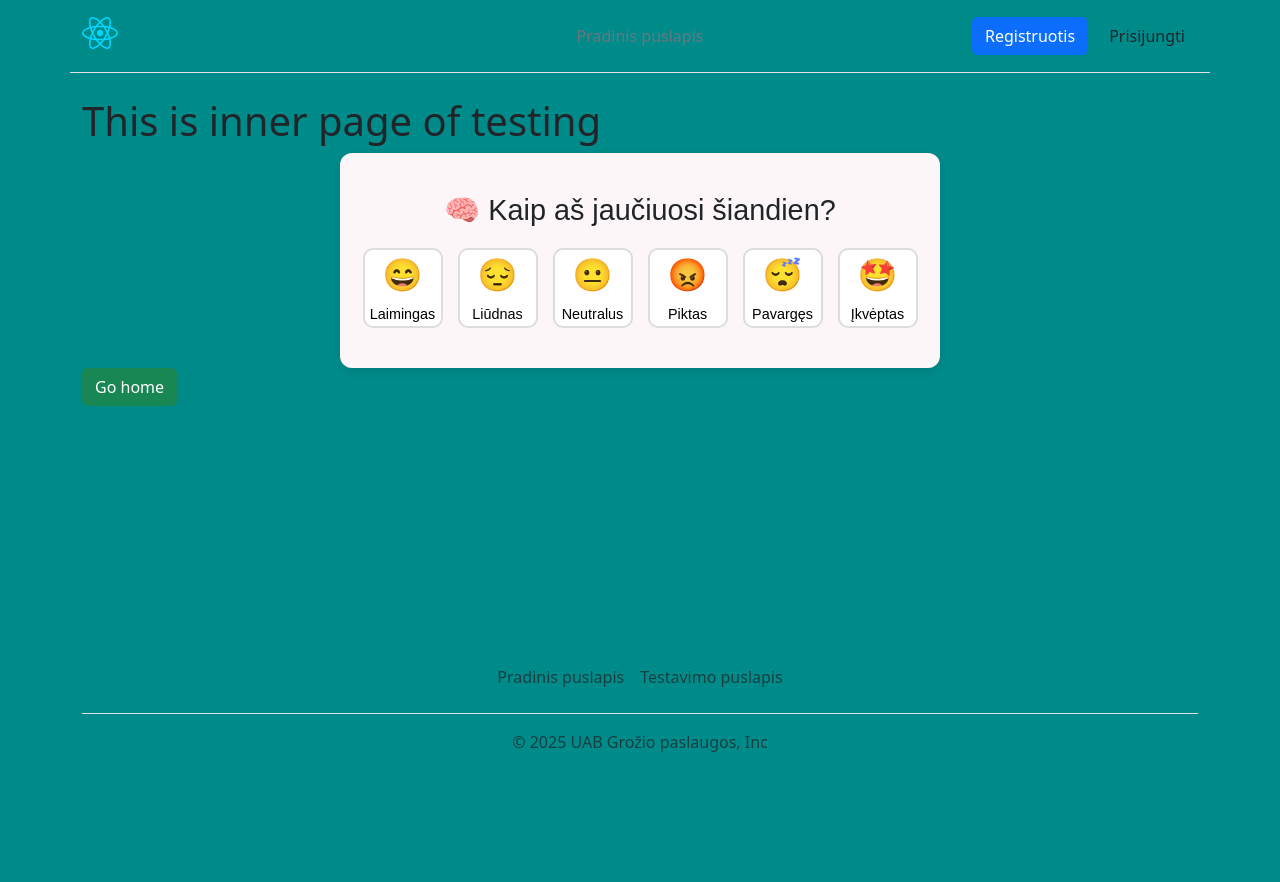
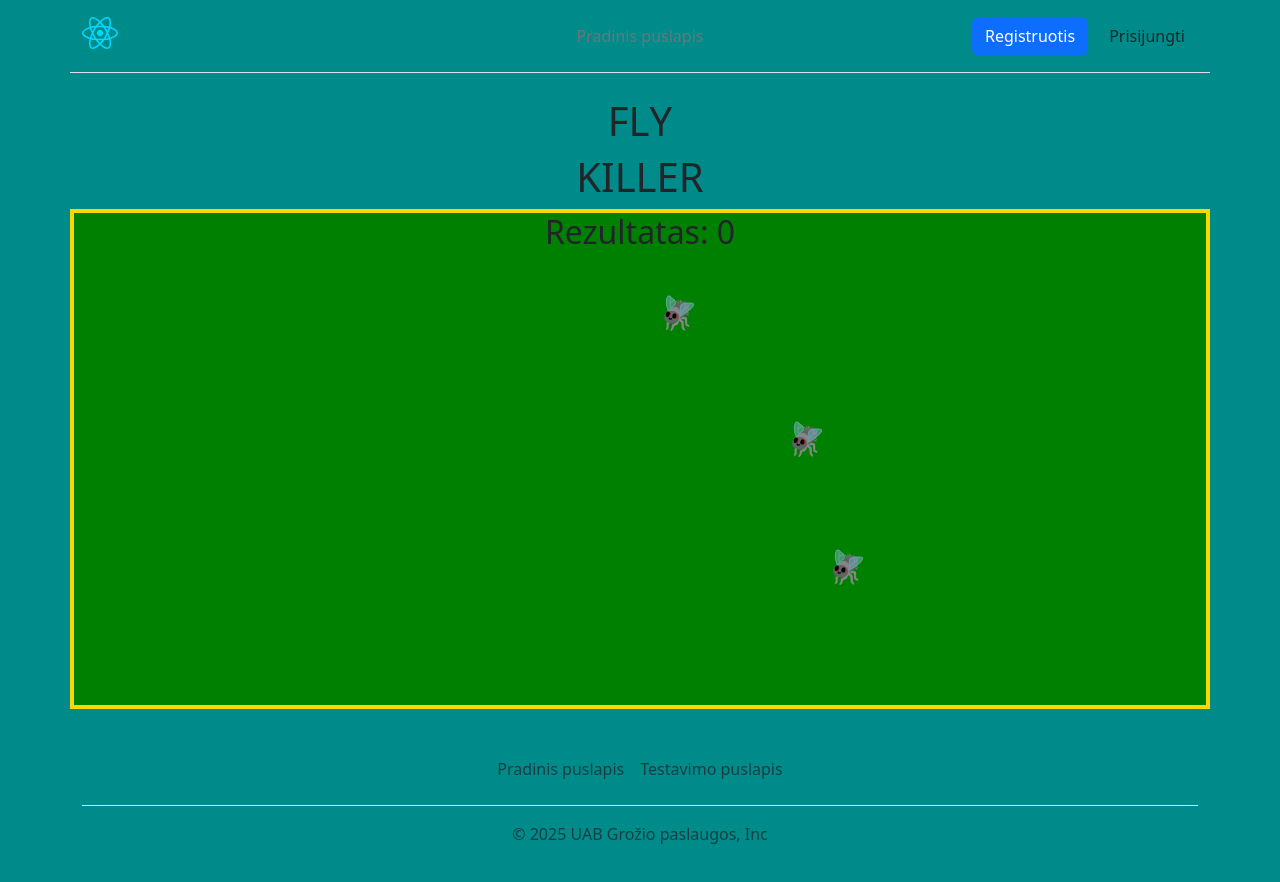
Before and after one commit to PovDai/55-grupe-egzas, a React (Vite) app in the folder client/: page /testing/1 in a window 1280 px wide. Shown: the top 882 px of the page. Before the commit the page ends 810 px from the top, so only its background shows below. Built offline with nearby package versions, Linux system fonts and the light colour scheme.

Commit message:
added fly killer in test mode

```diff
--- a/client/package.json
+++ b/client/package.json
@@ -10,6 +10,7 @@
     "preview": "vite preview"
   },
   "dependencies": {
+    "@tailwindcss/vite": "^4.1.13",
     "framer-motion": "^12.23.12",
     "react": "^19.1.1",
     "react-awesome-reveal": "^4.3.1",
@@ -18,13 +19,17 @@
   },
   "devDependencies": {
     "@eslint/js": "^9.33.0",
+    "@tailwindcss/postcss": "^4.1.13",
     "@types/react": "^19.1.10",
     "@types/react-dom": "^19.1.7",
     "@vitejs/plugin-react": "^5.0.0",
+    "autoprefixer": "^10.4.21",
     "eslint": "^9.33.0",
     "eslint-plugin-react-hooks": "^5.2.0",
     "eslint-plugin-react-refresh": "^0.4.20",
     "globals": "^16.3.0",
+    "postcss": "^8.5.6",
+    "tailwindcss": "^4.1.13",
     "vite": "^7.1.2"
   }
 }
--- a/client/src/custom.css
+++ b/client/src/custom.css
@@ -1,3 +1,7 @@
+@tailwind base;
+@tailwind components;
+@tailwind utilities;
+
 .min-page-height {
     min-height: 65vh;
 }
@@ -7,3 +11,47 @@
 body{
     background-color:darkcyan
 }
+.position{
+    display: flex;
+    flex-direction: row;
+    text-align: center;
+}
+.h1{
+    position: absolute;
+    top: 0;
+    left: 0;
+    background-color: red;
+    text-align: center;
+
+}
+.h1:hover{
+    filter:grayscale(50%);
+    filter: grayscale(80%);
+    filter: sepia(100%);
+    transition: 1s ease;
+}
+.suktis{
+    display: inline-block;
+    animation: sukimasis linear 5s infinite;
+}
+@keyframes sukimasis {
+    from{
+        transform: rotate(0deg);
+    }
+    to{
+        transform: rotate(360deg);
+    }
+}
+.raide {
+  display: inline-block;
+  animation: sukimasis 2s linear 2;
+}
+
+@keyframes sukimasis {
+  from {
+    transform: rotate(0deg);
+  }
+  to {
+    transform: rotate(360deg);
+  }
+}
--- a/client/src/main.jsx
+++ b/client/src/main.jsx
@@ -4,6 +4,8 @@ import './bootstrap.min.css'
 import './custom.css'
 import { App } from './App.jsx'
 
+
+
 createRoot(document.getElementById('root')).render(
   <StrictMode>
     <App />
--- a/client/src/pages/public/TestInner.jsx
+++ b/client/src/pages/public/TestInner.jsx
@@ -1,93 +1,93 @@
-import React, { useState } from 'react';
+
 import { Link } from "react-router";
+import React, { useState, useEffect } from "react";
 
-// 👇 Mood duomenys
-const moods = [
-  { emoji: '😄', label: 'Laimingas' },
-  { emoji: '😔', label: 'Liūdnas' },
-  { emoji: '😐', label: 'Neutralus' },
-  { emoji: '😡', label: 'Piktas' },
-  { emoji: '😴', label: 'Pavargęs' },
-  { emoji: '🤩', label: 'Įkvėptas' },
-];
+
 
 // 👇 Pagrindinis komponentas
 export function TestInner() {
-  const [selectedMood, setSelectedMood] = useState(null);
+  const [flies, setFlies] = useState([]);
+  const [score, setScore] = useState(0);
+
+  // Sugeneruoti naują musę kas 1.5 sek
+  useEffect(() => {
+    const interval = setInterval(() => {
+      const id = Math.random().toString(36).substr(2, 9);
+      const x = Math.random() * 90; // atsitiktinė pozicija %
+      const y = Math.random() * 80;
+      setFlies((prev) => [...prev, { id, x, y }]);
+    }, 1500);
+
+    return () => clearInterval(interval);
+  }, []);
+
+  // Pašalinti musę po 3 sek jei nepataikyta
+  useEffect(() => {
+    const timeout = setInterval(() => {
+      setFlies((prev) => prev.filter((fly) => fly.keep !== false));
+    }, 3000);
+
+    return () => clearInterval(timeout);
+  }, []);
+
+  const hitFly = (id) => {
+    setFlies((prev) => prev.filter((fly) => fly.id !== id));
+    setScore(score + 1);
+  };
+
 
   return (
-    <div className="container min-page-height">
-      <h1>This is inner page of testing</h1>
+    <div className='container'>
+      <div className='row position'>
 
-      <div style={styles.container}>
-        <h2 style={styles.title}>🧠 Kaip aš jaučiuosi šiandien?</h2>
 
-        <div style={styles.moodList}>
-          {moods.map((mood) => (
-            <button
-              key={mood.label}
-              style={{
-                ...styles.moodButton,
-                backgroundColor: selectedMood === mood.label ? '#ffe4e1' : '#fff',
-                transform: selectedMood === mood.label ? 'scale(1.2)' : 'scale(1)',
-              }}
-              onClick={() => setSelectedMood(mood.label)}
-            >
-              <span style={{ fontSize: '2rem' }}>{mood.emoji}</span>
-              <span style={{ marginTop: '5px', fontSize: '0.9rem' }}>{mood.label}</span>
-            </button>
-          ))}
-        </div>
+        <h1>
+  <span className="raide">F</span>
+  <span className="raide">L</span>
+  <span className="raide">Y</span>
+        </h1>
+        <h1>
+  <span className="raide">K</span>
+  <span className="raide">I</span>
+  <span className="raide">L</span>
+  <span className="raide">L</span>
+  <span className="raide">E</span>
+  <span className="raide">R</span>
+        </h1>
 
-        {selectedMood && (
-          <div style={styles.result}>
-            <p>Šiandien jautiesi: <strong>{selectedMood}</strong> 💬</p>
-          </div>
-        )}
+         <div
+      style={{
+        position: "relative",
+        width: "100%",
+        height: "500px",
+        border: "4px solid gold",
+        overflow: "hidden",
+        background: "green",
+      }}
+    >
+      <h2>Rezultatas: {score}</h2>
+      {flies.map((fly) => (
+  <div
+    key={fly.id}
+    onClick={() => hitFly(fly.id)}
+    style={{
+      position: "absolute",
+      top: `${fly.y}%`,
+      left: `${fly.x}%`,
+      fontSize: "2rem",
+      cursor: "crosshair",
+    }}
+  >
+    🪰
+  </div>
+
+
+      ))}
+    </div>
+
+
       </div>
 
-      <Link className="btn btn-success" to='/'>Go home</Link>
     </div>
-  );
+  )
 }
-
-// 👇 CSS-in-JS stilius
-const styles = {
-  container: {
-    padding: '40px 20px',
-    maxWidth: '600px',
-    margin: '0 auto',
-    backgroundColor: '#fdf6f9',
-    borderRadius: '12px',
-    boxShadow: '0 4px 12px rgba(0,0,0,0.1)',
-    textAlign: 'center',
-    fontFamily: 'Arial, sans-serif',
-  },
-  title: {
-    fontSize: '1.8rem',
-    marginBottom: '20px',
-  },
-  moodList: {
-    display: 'flex',
-    flexWrap: 'wrap',
-    gap: '15px',
-    justifyContent: 'center',
-  },
-  moodButton: {
-    display: 'flex',
-    flexDirection: 'column',
-    alignItems: 'center',
-    width: '80px',
-    height: '80px',
-    backgroundColor: '#fff',
-    border: '2px solid #ddd',
-    borderRadius: '10px',
-    cursor: 'pointer',
-    transition: 'all 0.2s ease-in-out',
-  },
-  result: {
-    marginTop: '30px',
-    fontSize: '1.2rem',
-    color: '#333',
-  },
-};
```
Also changed, not shown: 2 other files (tests, documents, lock files or other folders).
